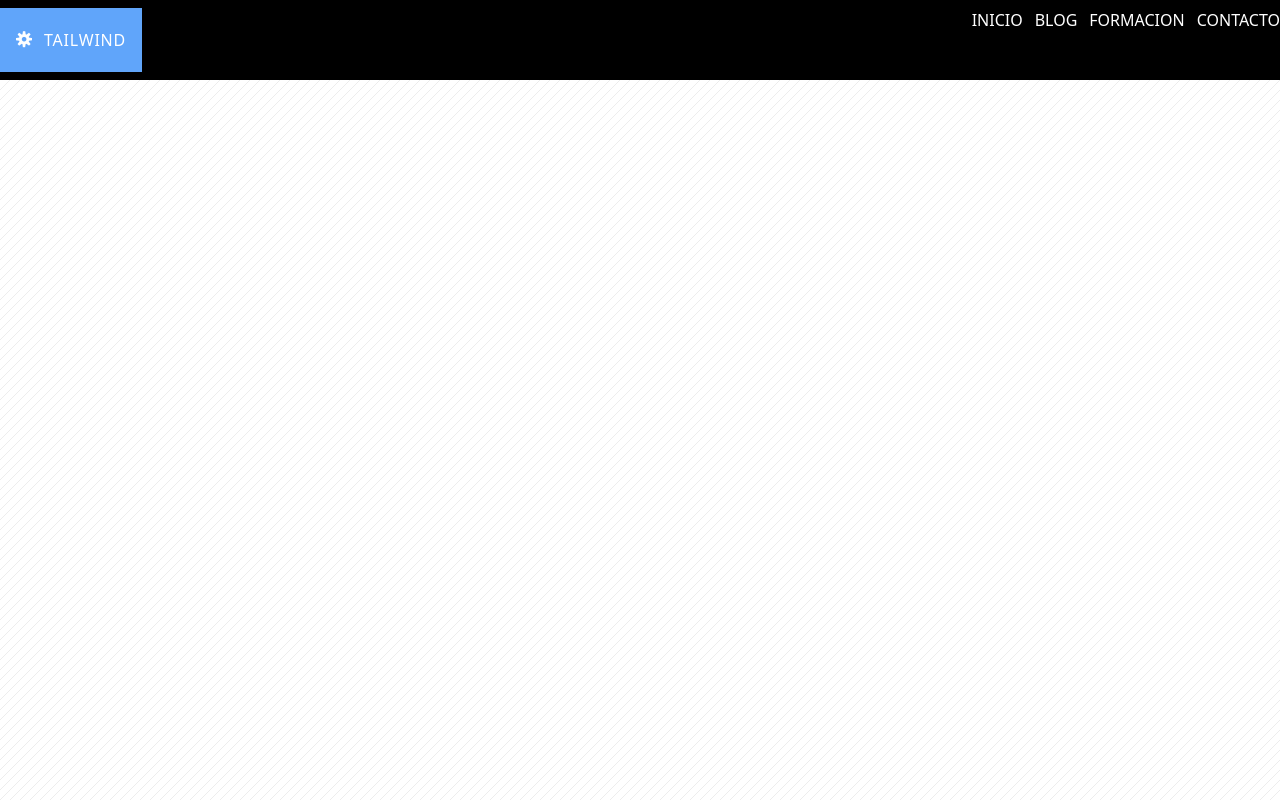
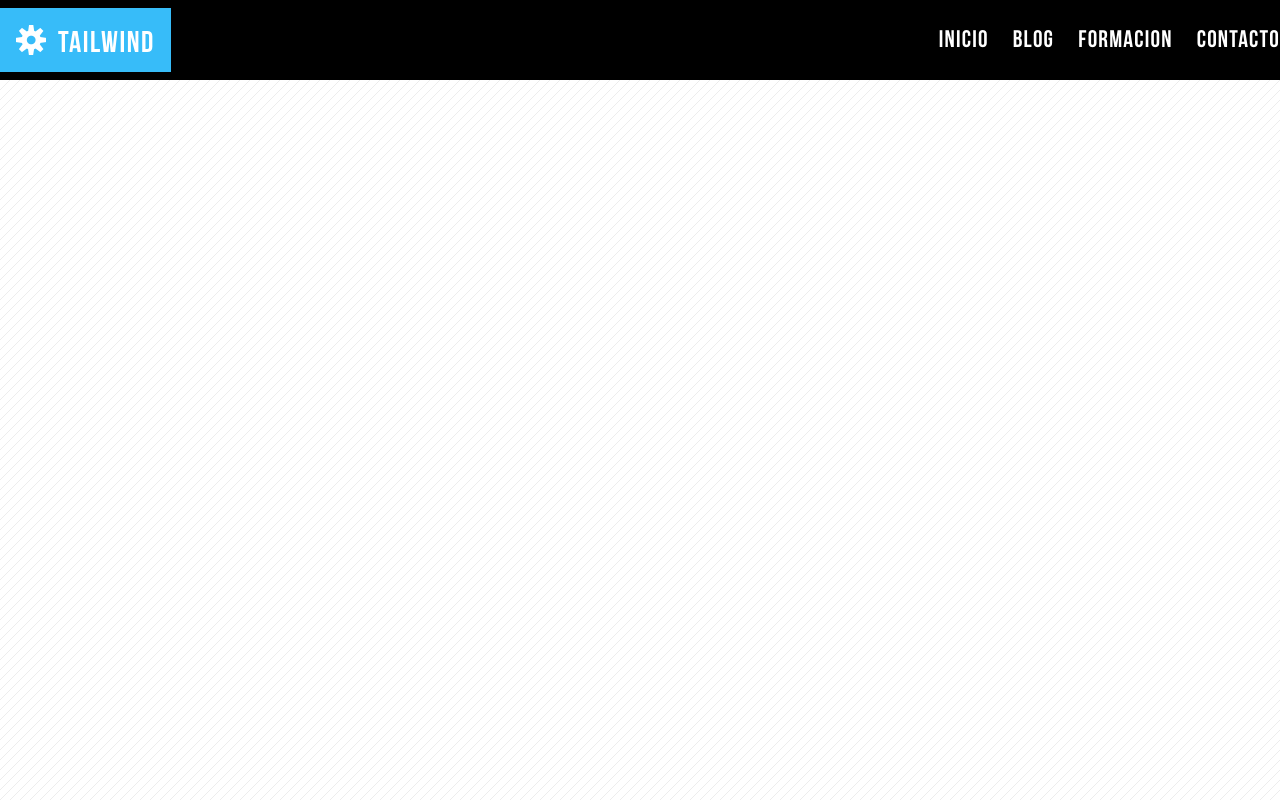
Before and after one commit to luchito93/talwind-css-course, a website: page index.html in a window 1280 px wide. Drawn offline with nearby package versions, Linux system fonts and the light colour scheme; files that its build step writes are made by us from their sources.

Commit message:
feat: :sparkles: custom colors and components

```diff
--- a/index.html
+++ b/index.html
@@ -13,30 +13,32 @@
         h-20
         bg-black
         text-white
-        font-sans
+        bebas
         flex
         items-center
     ">
-        <div class="container mx-auto flex justify-between">
-            <div id="logo" class="flex gap-3 bg-blue-400 h-16 justify-center items-center px-4 cursor-pointer">
+        <div class="container mx-auto flex justify-between items-center px-2 sm:px-0">
+            <div id="logo" class="flex gap-3 bg-azul-claro h-16 justify-center items-center px-4 cursor-pointer
+            hover:text-black hover:bg-gray-200 transition-all duration-300 text-3xl">
                 <span class="symbolitos">
                     S
                 </span>
-                <h3 class="tracking-wider">TAILWIND</h3>
+                <h3 class="tracking-wider pt-1.5">TAILWIND</h3>
             </div>
+            <!-- https://www.udemy.com/course/curso-de-tailwind-css-desde-cero-hasta-profesional/learn/lecture/25293970#overview min 7:13-->
             <nav>
-                <ul class="flex gap-3">
+                <ul class="flex gap-6 text-2xl tracking-wider">
                     <li>
-                        <a href="#">INICIO</a>
+                        <a href="#" class="menu-item-a">INICIO</a>
                     </li>
                     <li>
-                        <a href="#">BLOG</a>
+                        <a href="#" class="menu-item-a">BLOG</a>
                     </li>
                     <li>
-                        <a href="#">FORMACION</a>
+                        <a href="#" class="menu-item-a">FORMACION</a>
                     </li>
                     <li>
-                        <a href="#">CONTACTO</a>
+                        <a href="#" class="menu-item-a">CONTACTO</a>
                     </li>
                 </ul>
             </nav>
--- a/src/styles.css
+++ b/src/styles.css
@@ -46,3 +46,9 @@
         font-family: "TrebuchetMS";
     }
 }
+
+@layer components {
+    .menu-item-a {
+        @apply block transition duration-200 transform hover:text-azul-claro hover:scale-125;
+    }
+}
--- a/tailwind.config.js
+++ b/tailwind.config.js
@@ -5,6 +5,10 @@
     extend: {
       backgroundImage: {
         'lines-texture': "url('/css/img/pattern.png')"
+      },
+      colors: {
+        'azul-claro': "#37bcf9",
+        'azul-oscuro': "#0370b9"
       }
     },
   },
```
